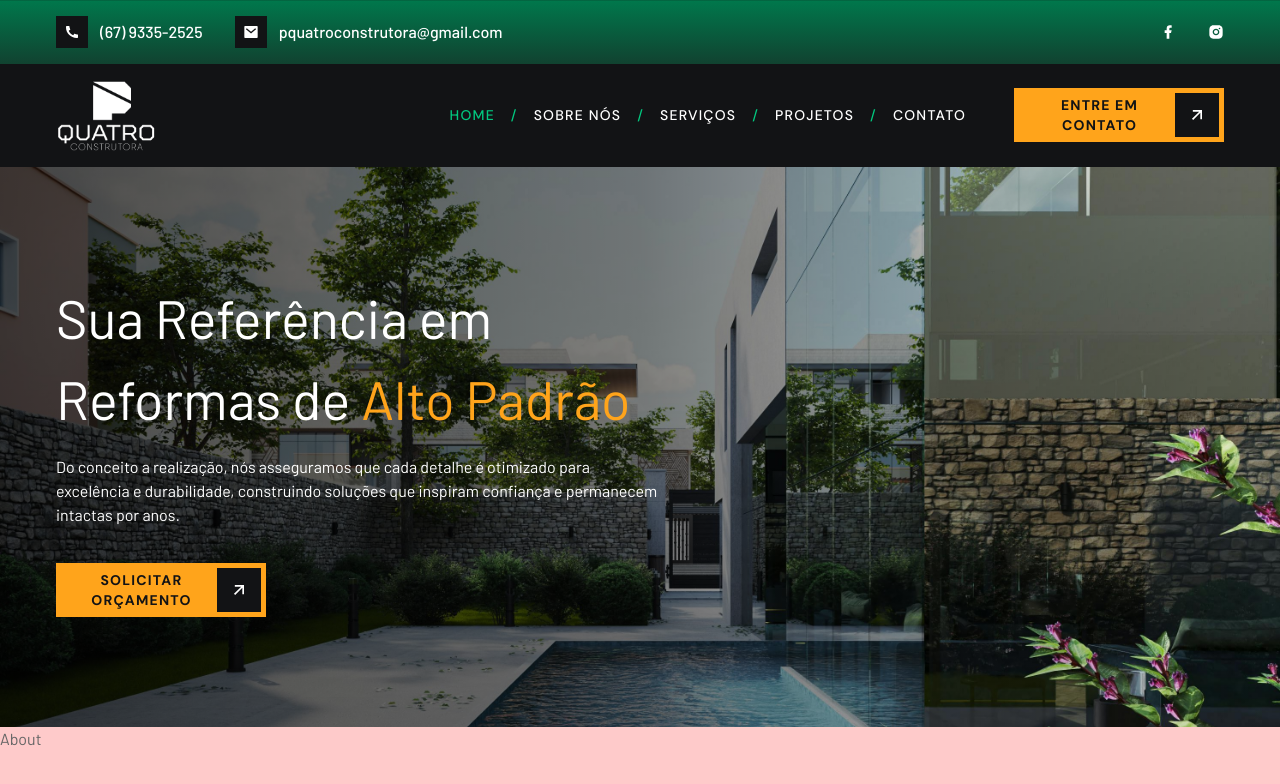
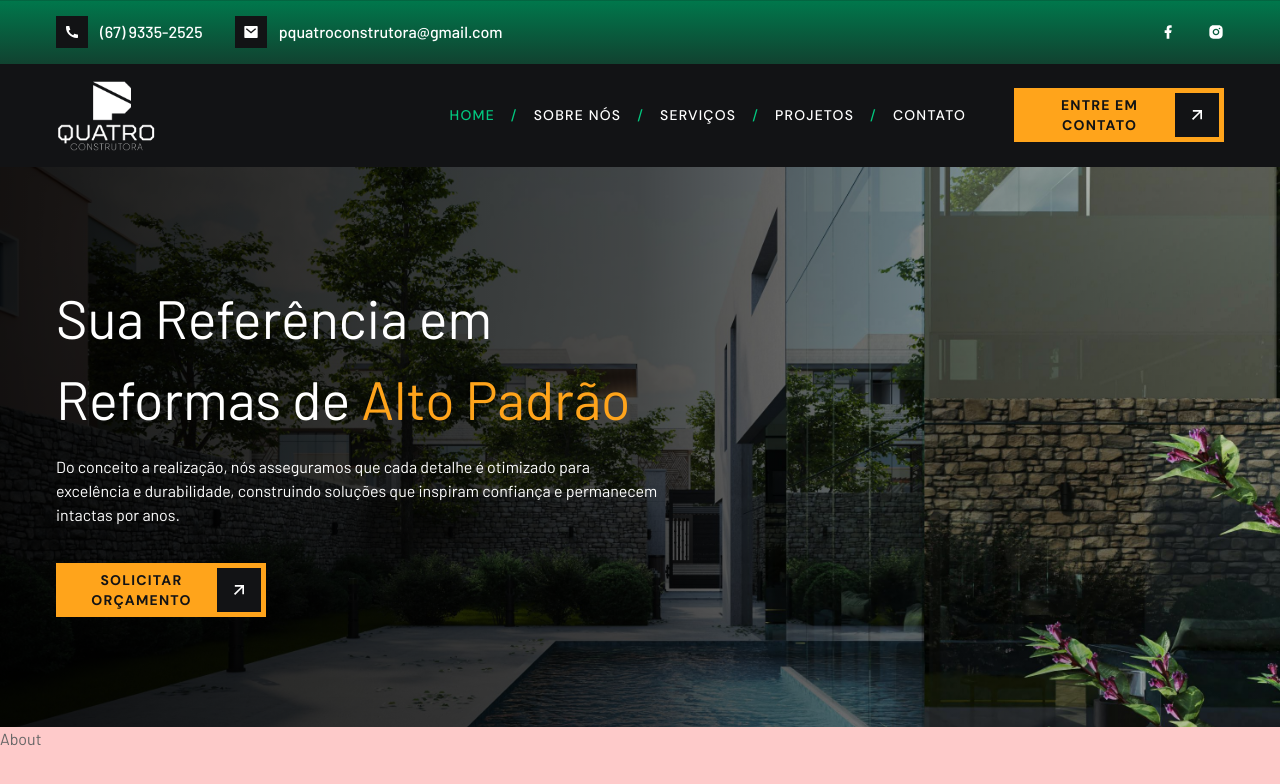
Before and after one commit to itsadrianapaiva/PQuatro-Construtora, a Next.js app: page / in a window 1280 px wide. Shown: the top 784 px of the page. Built offline with nearby package versions, Linux system fonts and the light colour scheme.

Commit message:
fixed hero details

```diff
--- a/components/Hero.jsx
+++ b/components/Hero.jsx
@@ -4,7 +4,7 @@ const Hero = () => {
   return (
     <section className="relative h-[70vh] bg-hero bg-cover bg-center bg-no-repeat">
       {/* overlay gradient */}
-      <div className="absolute inset-0 z-10 bg-gradient-to-l from-black/0 via-black/50 to-black/70"></div>
+      <div className="absolute inset-0 z-10 bg-gradient-to-l from-black/10 via-black/70 to-black/90"></div>
       <div className="container mx-auto flex h-full items-center">
         <div className="z-20 mx-auto flex max-w-[608px] flex-col items-center text-center text-white xl:mx-0 xl:items-start xl:text-left">
           <h1 className="h1 mb-4 text-white">
--- a/components/NavMobile.jsx
+++ b/components/NavMobile.jsx
@@ -12,6 +12,7 @@ import { RiMenu3Fill } from "react-icons/ri";
 import Logo from "./Logo";
 import Socials from "./Socials";
 import { Link as ScrollLink } from "react-scroll";
+import Button from "./Button";
 
 const links = [
   {
@@ -79,8 +80,12 @@ const NavMobile = () => {
               );
             })}
           </ul>
+          <div className="mt-10">
+            {/* btn */}
+            <Button text="Solicite um orçamento" />
+          </div>
           {/* socials */}
-          <Socials containerStyles="text-white text-xl flex gap-6 mt-10" />
+          <Socials containerStyles="text-white text-xl flex gap-6 mt-4" />
         </div>
       </SheetContent>
     </Sheet>
```
